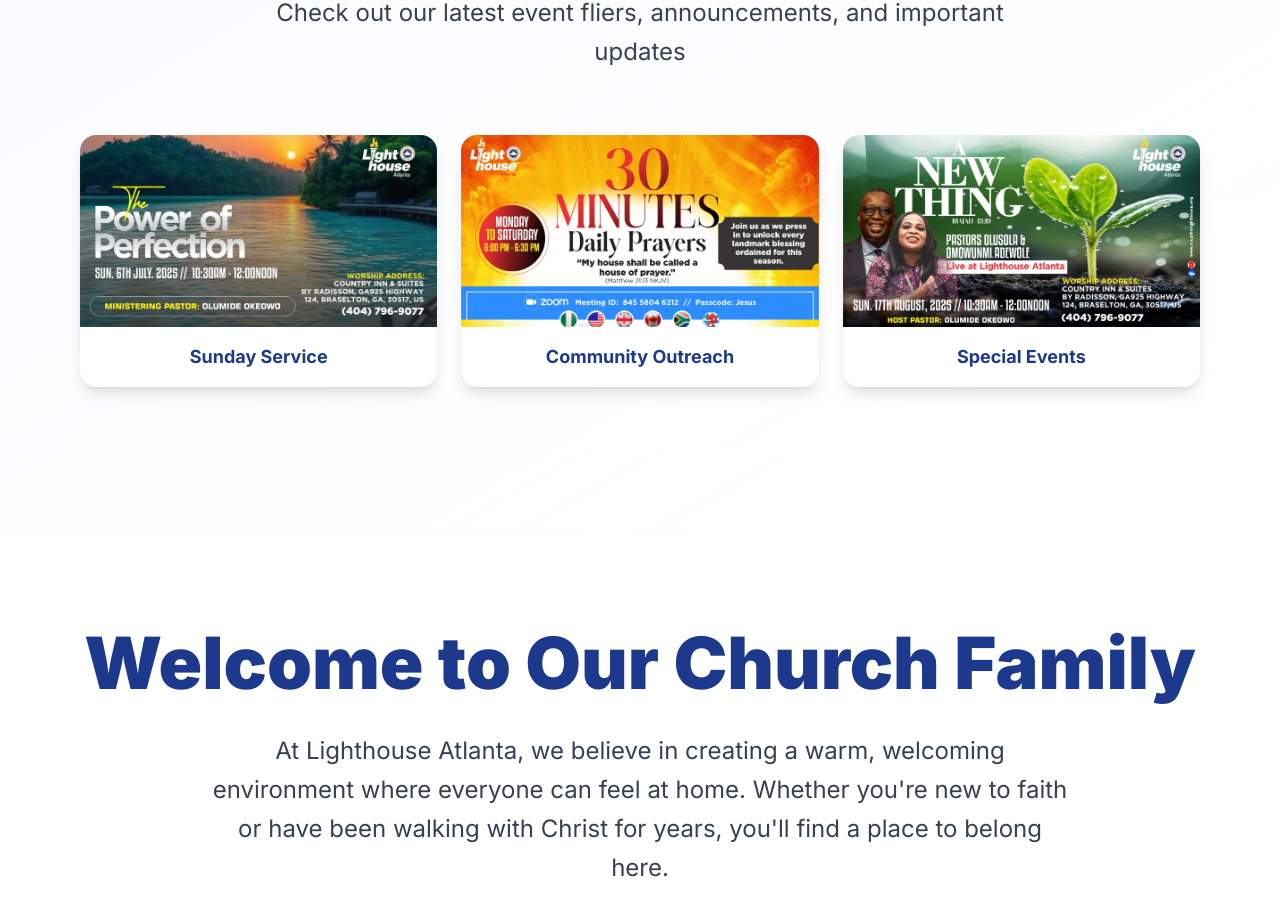
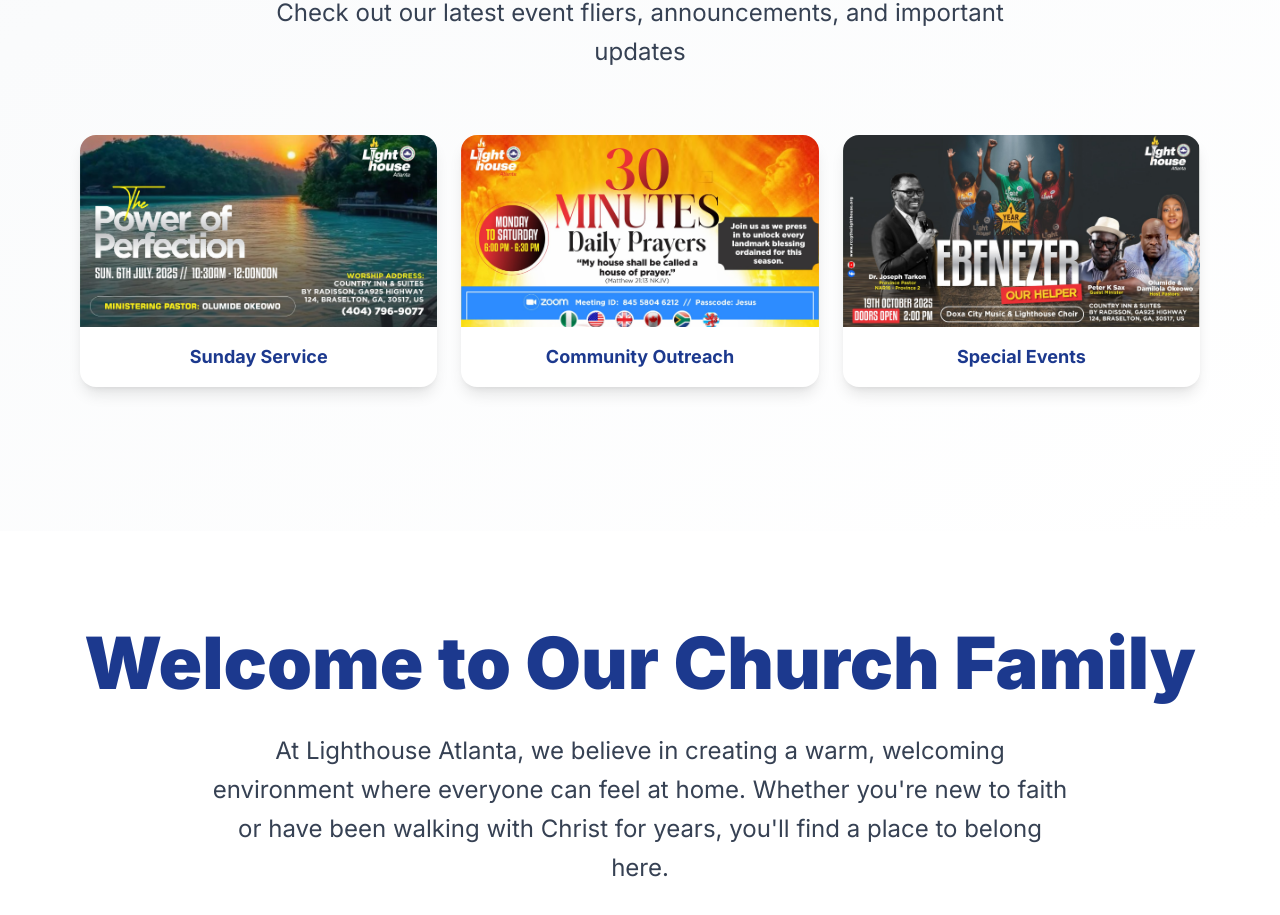
Before and after one commit to GeniusEmmanuel8/lighthousewebsite, a Next.js app: page / in a window 1280 px wide. Shown: the part 2086-3001 px from the top of the page. Built offline with nearby package versions, Linux system fonts and the light colour scheme.

Commit message:
Add ebenezer.jpg image to Special Events flier in announcement section

```diff
--- a/src/app/page.tsx
+++ b/src/app/page.tsx
@@ -143,7 +143,7 @@ export default function Home() {
               {
                 id: '3',
                 title: 'Special Events',
-                image: '/Pastor Sola.jpg',
+                image: '/ebenezer.jpg',
                 alt: 'Special Church Events'
               }
             ].map((flier) => (
```
Also changed, not shown: public/ebenezer.jpg (added).
